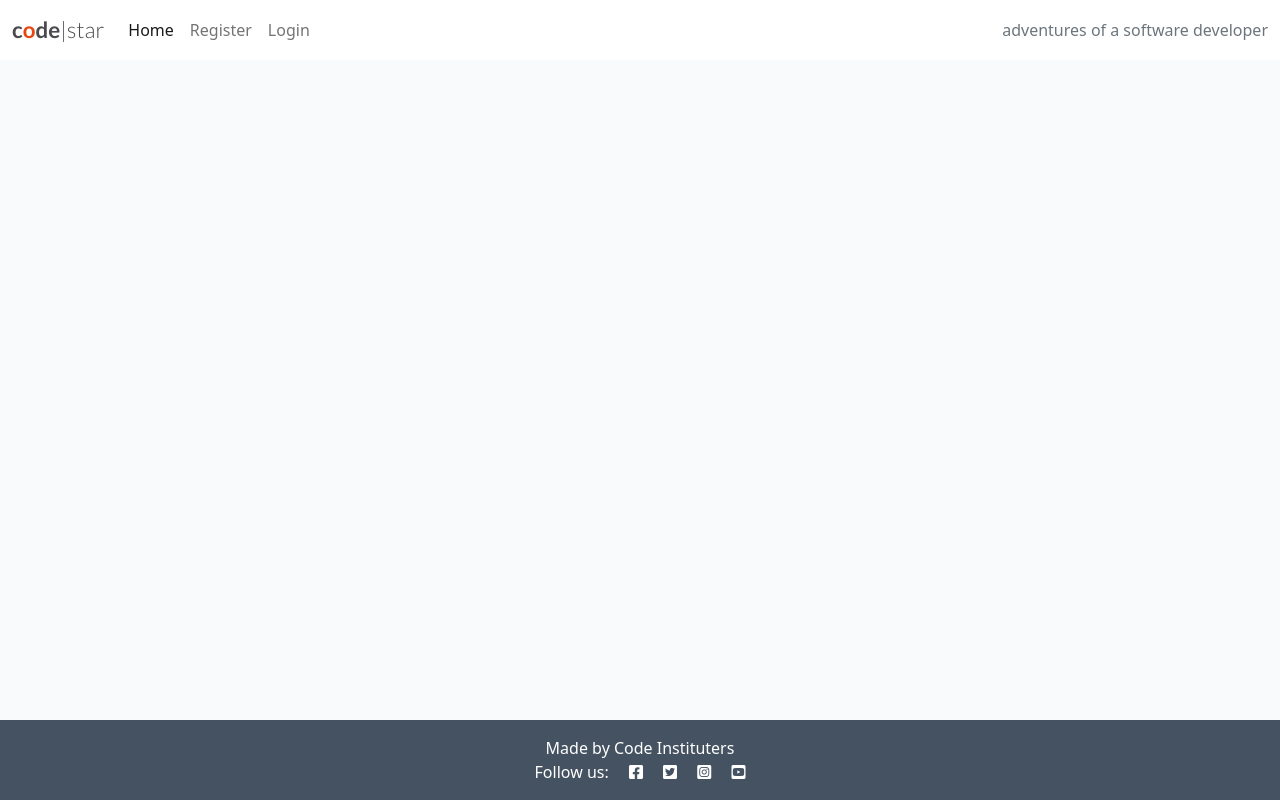
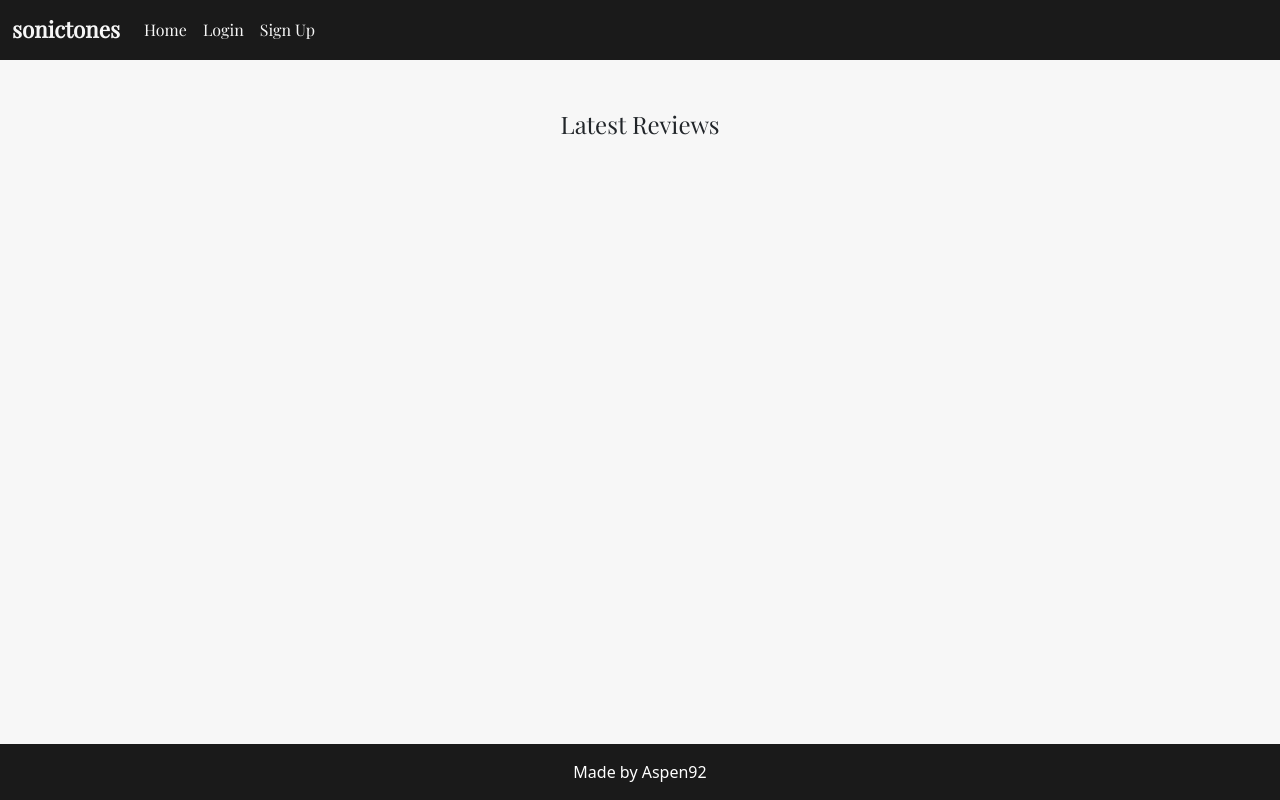
Before and after one commit to Aspen92/sonictones-pp4, a Django app: page / in a window 1280 px wide. Run offline with Django 3.2, Linux system fonts and the light colour scheme; data that the repository does not hold is empty.

Commit message:
Update CSS and HTML files

```diff
--- a/static/css/style.css
+++ b/static/css/style.css
@@ -2,15 +2,18 @@ body {
     background-color: #F9FAFC;
 }
 
+h1,
+h2,
+h3,
+h4 {
+    font-family: 'Playfair Display', serif;
+}
+
 .brand {
-    font-family: Lato, sans-serif;
+    font-family: 'Playfair Display', serif;
     font-size: 1.4rem;
     font-weight: 700;
-    color: #4A4A4F;
-}
-
-.red-o {
-    color: #E84610;
+    color: #f7f7f7;
 }
 
 .thin {
@@ -18,15 +21,34 @@ body {
 }
 
 .light-bg {
-    background-color: #fff;
+    background-color: #f7f7f7;
 }
 
 .dark-bg {
-    background-color: #445261;
+    background-color: #1a1a1a;
 }
 
 .main-bg {
-    background-color: #F9FAFC;
+    background-color: #f7f7f7;
+}
+
+.navbar {
+    font-family: 'Merriweather', serif;
+    font-family: 'Playfair Display', serif;
+    background-color: #1a1a1a;
+}
+
+.nav-link {
+    color: #f7f7f7;
+}
+
+.nav-link:hover {
+    color: #6b6b6b;
+}
+
+.blog-heading {
+    margin-top: 50px;
+    margin-bottom: 50px;
 }
 
 .card {
--- a/templates/account/signup.html
+++ b/templates/account/signup.html
@@ -10,8 +10,7 @@
     <div class="col-md-8 mt-3 offset-md-2">
       <h3>{% trans "Sign Up" %}</h3>
 
-      <p>{% blocktrans %}Welcome back to the code|star blog. Do you already have an account? Then please <a class="link"
-          href="{{ login_url }}">sign in</a> instead.{% endblocktrans %}</p>
+      <p>{% blocktrans %} <a class="link" href="{{ login_url }}">sign in</a> instead.{% endblocktrans %}</p>
     </div>
   </div>
   <div class="row">
--- a/templates/base.html
+++ b/templates/base.html
@@ -4,18 +4,26 @@
 <html class="h-100">
 
 <head>
-    <title>CodeStar Blog</title>
+    <title>sonictones</title>
+    <!-- GOOGLE FONTS -->
+    <link rel="preconnect" href="https://fonts.googleapis.com">
+    <link rel="preconnect" href="https://fonts.gstatic.com" crossorigin>
+    <link href="https://fonts.googleapis.com/css2?family=Playfair+Display&display=swap" rel="stylesheet">
+    <link rel="preconnect" href="https://fonts.googleapis.com">
+    <link rel="preconnect" href="https://fonts.gstatic.com" crossorigin>
+    <link href="https://fonts.googleapis.com/css2?family=Merriweather&family=Playfair+Display&display=swap"
+        rel="stylesheet">
+    <!-- FONT AWSOME -->
+    <link rel="stylesheet" href="https://cdnjs.cloudflare.com/ajax/libs/font-awesome/5.15.3/css/all.min.css">
 
-    <link rel="preconnect" href="https://fonts.gstatic.com">
-    <link href="https://fonts.googleapis.com/css2?family=Roboto:wght@300&display=swap" rel="stylesheet">
-    <link href="https://fonts.googleapis.com/css2?family=Lato:wght@300;700&display=swap" rel="stylesheet">
-    <link rel="stylesheet" href="https://cdnjs.cloudflare.com/ajax/libs/font-awesome/5.15.3/css/all.min.css">
     <meta name="viewport" content="width=device-width, initial-scale=1" />
+    <!-- BOOTSTRAP -->
     <link href="https://cdn.jsdelivr.net/npm/bootstrap@5.0.1/dist/css/bootstrap.min.css" rel="stylesheet"
         integrity="sha384-+0n0xVW2eSR5OomGNYDnhzAbDsOXxcvSN1TPprVMTNDbiYZCxYbOOl7+AMvyTG2x" crossorigin="anonymous">
     <script src="https://cdn.jsdelivr.net/npm/bootstrap@5.0.1/dist/js/bootstrap.bundle.min.js"
         integrity="sha384-gtEjrD/SeCtmISkJkNUaaKMoLD0//ElJ19smozuHV6z3Iehds+3Ulb9Bn9Plx0x4" crossorigin="anonymous">
     </script>
+    <!-- CSS -->
     <link rel="stylesheet" href="{% static 'css/style.css' %}">
 
 </head>
@@ -24,10 +32,9 @@
 
     <!-- Navigation -->
 
-    <nav class="navbar navbar-expand-lg navbar-light bg-white">
+    <nav class="navbar navbar-expand-lg">
         <div class="container-fluid">
-            <a class="navbar-brand" href="{% url 'home' %}"><span class="brand">c<span class="red-o">o</span>de<span
-                        class="thin">|star</span></span></span></a>
+            <a class="navbar-brand" href="{% url 'home' %}"><span class="brand">sonictones</span></a>
             <button class="navbar-toggler" type="button" data-bs-toggle="collapse" data-bs-target="#navbarText"
                 aria-controls="navbarText" aria-expanded="false" aria-label="Toggle navigation">
                 <span class="navbar-toggler-icon"></span>
@@ -43,17 +50,13 @@
                     </li>
                     {% else %}
                     <li class="nav-item">
-                        <a class="nav-link" href="{% url 'account_signup' %}">Register</a>
+                        <a class="nav-link" href="{% url 'account_login' %}">Login</a>
                     </li>
                     <li class="nav-item">
-                        <a class="nav-link" href="{% url 'account_login' %}">Login</a>
+                        <a class="nav-link" href="{% url 'account_signup' %}">Sign Up</a>
                     </li>
                     {% endif %}
-
                 </ul>
-                <span class="navbar-text text-muted">
-                    adventures of a software developer
-                </span>
             </div>
         </div>
     </nav>
@@ -73,17 +76,13 @@
     <main class="flex-shrink-0 main-bg">
 
         {% block content %}
-        <!-- Content Goes here -->
+        <!-- Content -->
         {% endblock content %}
     </main>
 
     <!-- Footer -->
     <footer class="footer mt-auto py-3 dark-bg">
-        <p class="m-0 text-center text-white">Made by Code Instituters</p>
-        <p class="m-0 text-center text-white">Follow us: <i class="fab fa-facebook-square ms-3"></i>
-            <i class="fab fa-twitter-square ms-3"></i>
-            <i class="fab fa-instagram-square ms-3"></i>
-            <i class="fab fa-youtube-square ms-3"></i></p>
+        <p class="m-0 text-center text-white">Made by Aspen92</p>
     </footer>
     <script>
         setTimeout(function () {
--- a/templates/index.html
+++ b/templates/index.html
@@ -4,6 +4,7 @@
 
 <div class="container-fluid">
     <div class="row">
+        <h4 class="text-center blog-heading">Latest Reviews</h4>
 
         <!-- Blog Entries Column -->
         <div class="col-12 mt-3 left">
@@ -11,24 +12,21 @@
                 {% for post in post_list %}
                 <div class="col-md-4">
                     <div class="card mb-4">
-                        <div class="card-body">
+                        <div class="card-body cards-home">
                             <div class="image-container">
                                 {% if "placeholder" in post.featured_image.url %}
-                                <img class="card-img-top"
-                                    src="https://codeinstitute.s3.amazonaws.com/fullstack/blog/default.jpg">
+                                <img class="card-img-top" src="">
                                 {% else %}
                                 <img class="card-img-top" src=" {{ post.featured_image.url }}">
                                 {% endif %}
-                                <div class="image-flash">
-                                    <p class="author">Author: {{ post.author }}</p>
-                                </div>
                             </div>
                             <a href="{% url 'post_detail' post.slug %}" class="post-link">
                                 <h2 class="card-title">{{ post.title }}</h2>
                                 <p class="card-text">{{ post.excerpt }}</p>
                             </a>
                             <hr />
-                            <p class="card-text text-muted h6">{{ post.created_on}} <i class="far fa-heart"></i>
+                            <p class="card-text text-muted h6">{{ post.author }} | {{ post.created_on}} | <i
+                                    class="far fa-heart"></i>
                                 {{ post.number_of_likes }}</p>
                         </div>
                     </div>
```
Also changed, not shown: other parts of static/css/style.css (+25 -37 lines), templates/post_detail.html (+4 -12 lines).
